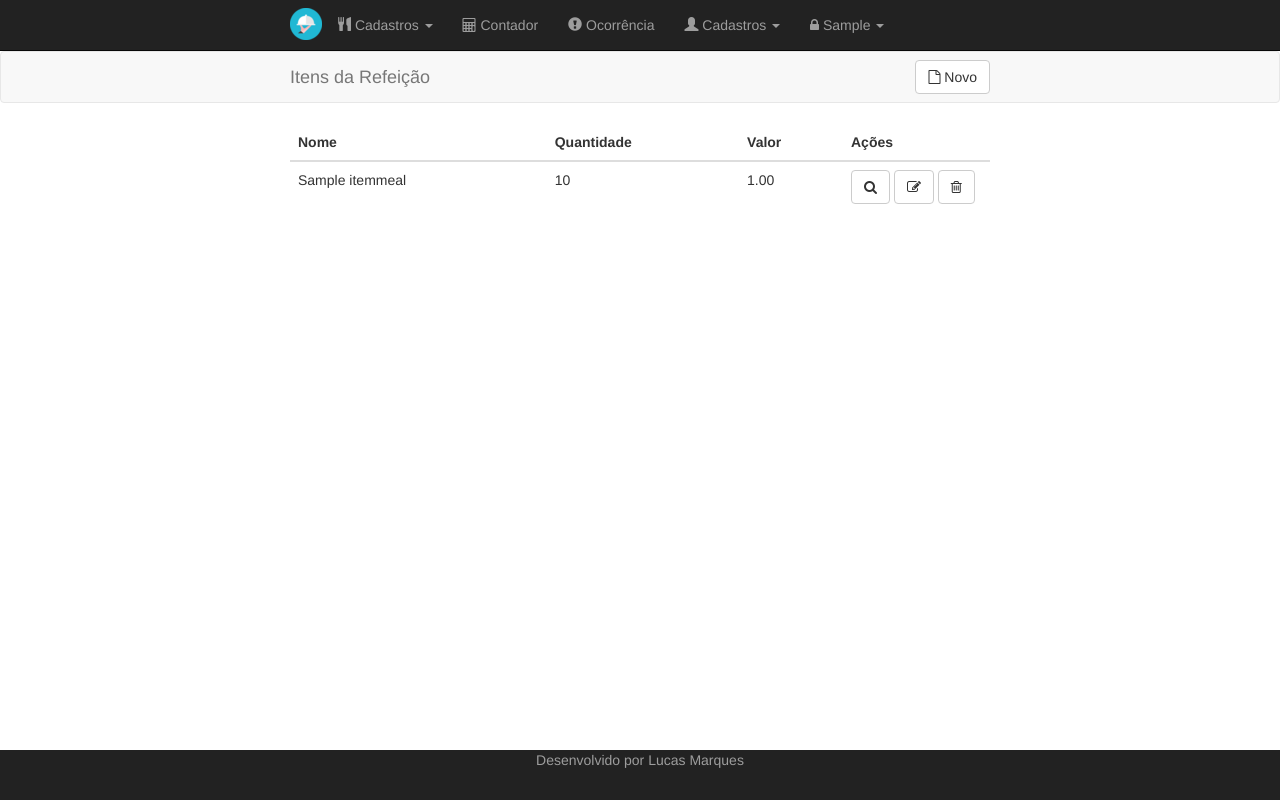
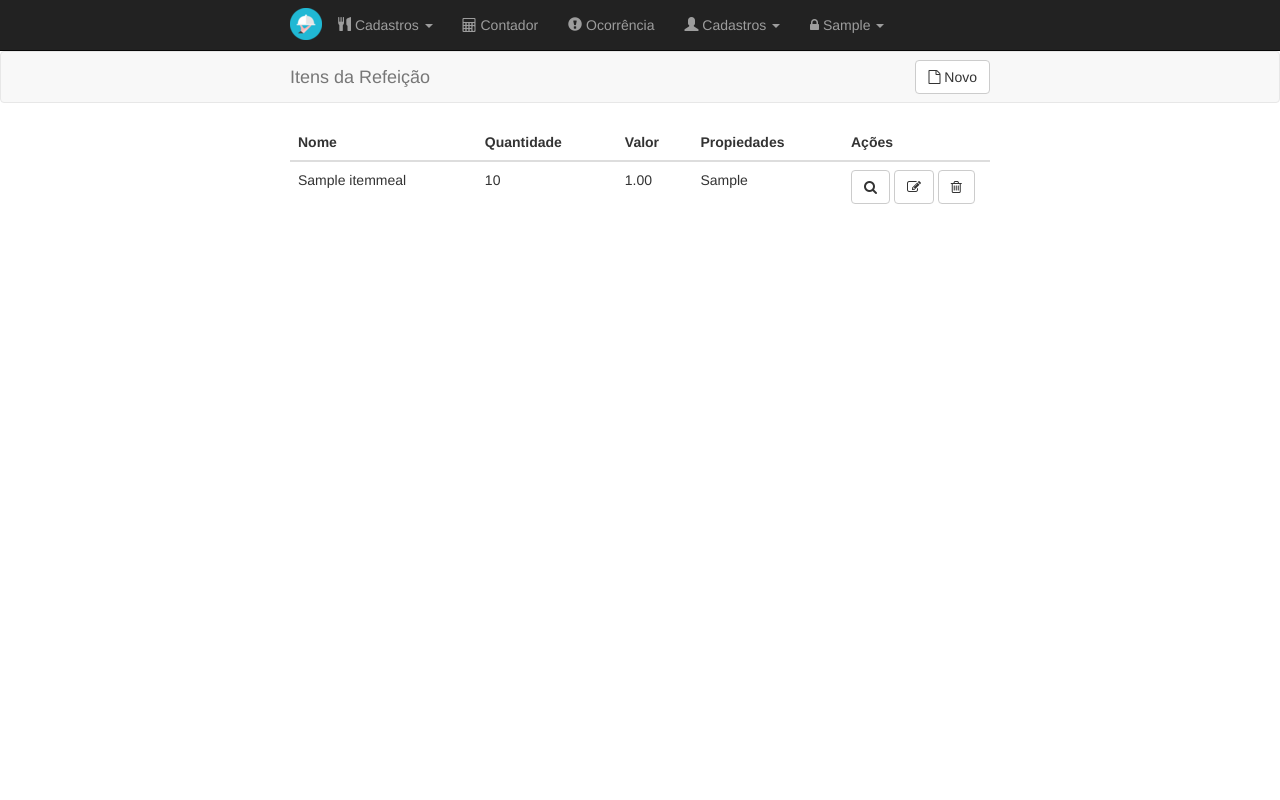
Before and after one commit to Lucas78/Mealcounter, a Django app: template mealcounter/meal/templates/itemmeal/list.html in a window 1280 px wide. Run offline with Django 3.2, Linux system fonts and the light colour scheme; the template is opened without the code that fills it: values that come from a table or form of the project are taken from there, others are empty; a user stored in the database is signed in; tables that the repository leaves empty hold one stand-in row (values such as "Sample post"); parts of the project's set-up code (start-up, migrations or seed data) failed here and were passed over; some libraries are stand-ins or nearby versions.

Commit message:
adc um variavel

```diff
--- a/mealcounter/core/templates/base.html
+++ b/mealcounter/core/templates/base.html
@@ -75,6 +75,5 @@
 
 	{% block scripts %}
 	{% endblock %}
-	 <font color="#9d9d9d"><center><footer>Desenvolvido por Lucas Marques</footer></center></font>
 </body>
 </html>
--- a/mealcounter/meal/models.py
+++ b/mealcounter/meal/models.py
@@ -16,9 +16,10 @@ class AuditModel(models.Model):
 
 class ItemMeal(AuditModel):
 
-	name = models.CharField('Nome', max_length=100)
-	amount = models.IntegerField('Quantidade')
-	value = models.DecimalField('Valor', max_digits=9, decimal_places=2)
+	name = models.CharField('Nome', max_length=100,default='')
+	amount = models.IntegerField('Quantidade',default='')
+	value = models.DecimalField('Valor', max_digits=9, decimal_places=2,default='')
+	properties = models.CharField('Propiedades', max_length=100,default='')
 
 
 	def __str__(self):
--- a/mealcounter/meal/templates/itemmeal/details.html
+++ b/mealcounter/meal/templates/itemmeal/details.html
@@ -42,6 +42,10 @@
           <strong>Valor:</strong>
           {{ object.value }}
         </p>
+        <p>
+          <strong>Propiedades:</strong>
+          {{ object.properties }}
+        </p>
       </div>
     </div>
   </div>
--- a/mealcounter/meal/templates/itemmeal/list.html
+++ b/mealcounter/meal/templates/itemmeal/list.html
@@ -27,6 +27,7 @@
 						<th>Nome</th>
 						<th>Quantidade</th>
 						<th>Valor</th>
+						<th>Propiedades</th>
 						<th style="width: 21%;">Ações</th>
 					</tr>
 				</thead>
@@ -36,6 +37,7 @@
 						<td>{{ itemmeal.name }}</td>
 						<td>{{ itemmeal.amount }}</td>
 						<td>{{ itemmeal.value }}</td>
+						<td>{{ itemmeal.properties }}</td>
 						<td>
 							<a href="{% url 'meal:item_meal_details' itemmeal.id %}" class="btn btn-default" title="Exibir">
 								<i class="fa fa-search" aria-hidden="true"></i>
```
Also changed, not shown: mealcounter/meal/migrations/0003_auto_20161222_1142.py (added).
